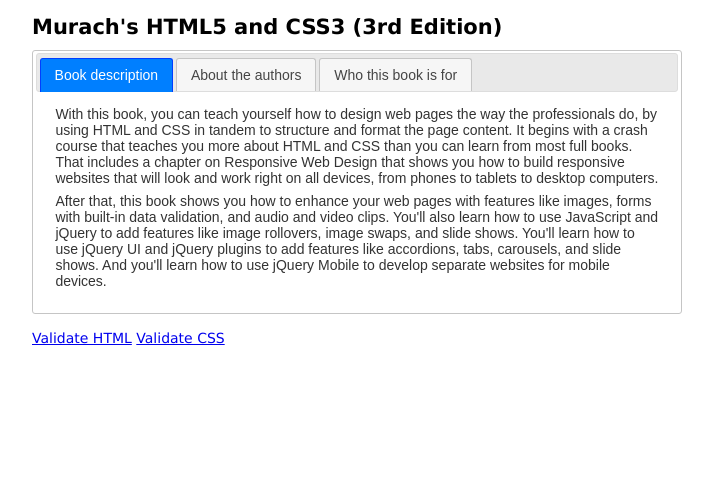
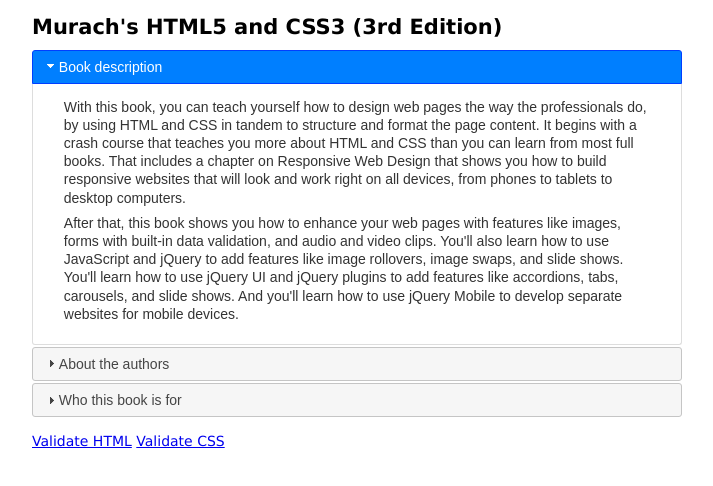
Before and after one commit to snnehir/Web-Design-Homeworks, a plain HTML site: page assignment3/Activity11_Accordion/index.html in a window 1280 px wide. Shown: the whole page, without its empty margins (283-996 px from the left). Drawn offline with nearby package versions, Linux system fonts and the light colour scheme.

Commit message:
Activity 11 - Accordion

```diff
--- a/assignment3/Activity11_Accordion/accordion.js
+++ b/assignment3/Activity11_Accordion/accordion.js
@@ -1,3 +1,5 @@
-		$(document).ready(function() {
-			$("#tabs").tabs();
-		});
+$(document).ready(function () {
+	$("#accordion").accordion(
+		{collapsible: true,}
+	);
+});
--- a/assignment3/Activity11_Accordion/index.html
+++ b/assignment3/Activity11_Accordion/index.html
@@ -1,5 +1,6 @@
 <!DOCTYPE html>
 <html lang="en">
+
 <head>
     <meta charset="UTF-8">
     <title>Accordion</title>
@@ -14,13 +15,9 @@
     <main>
         <h1>Murach's HTML5 and CSS3 (3rd Edition)</h1>
         <!-- Tabs HTML code -->
-        <div id="tabs">
-            <ul>
-                <li><a href="#tabs-1">Book description</a></li>
-                <li><a href="#tabs-2">About the authors</a></li>
-                <li><a href="#tabs-3">Who this book is for</a></li>
-            </ul>
-            <div id="tabs-1">
+        <div id="accordion">
+            <h3>Book description</h3>
+            <div>
                 <p>With this book, you can teach yourself how to design web pages the way the
                     professionals do, by using HTML and CSS in tandem to structure and format the
                     page content. It begins with a crash course that teaches you more about HTML
@@ -35,7 +32,8 @@
                     And you'll learn how to use jQuery Mobile to develop separate websites for mobile
                     devices.</p>
             </div>
-            <div id="tabs-2">
+            <h3>About the authors</h3>
+            <div>
                 <p><strong>Anne Boehm</strong> has over 30 years of experience as an enterprise programmer. She got
                     started with Visual Basic in the days of VB5 and has been programming on .NET since
                     its inception. She added C# to her programming repertoire in the mid-2000s, and she's
@@ -46,7 +44,9 @@
                     Gateway, Intuit, Peachtree, Dell, and Microsoft. He has authored or co-authored our
                     books on HTML5/CSS3, jQuery, and Dreamweaver CC.</p>
             </div>
-            <div id="tabs-3">
+            <h3>Who this book is for</h3>
+            <div>
+
                 <p>This book is for anyone who wants to develop web pages at a thoroughly professional
                     level. That includes:</p>
                 <ul>
@@ -56,13 +56,15 @@
                 </ul>
             </div>
         </div>
+
         <!-- End Tabs HTML code -->
     </main>
     <footer>
-		<br/>
+        <br />
         <a href="https://validator.w3.org/check?uri=referer">Validate HTML</a>
         <a href="https://jigsaw.w3.org/css-validator/check/referer">Validate CSS</a>
     </footer>
 
 </body>
+
 </html>
```
Lines whose indentation alone changed are shown as unchanged.
